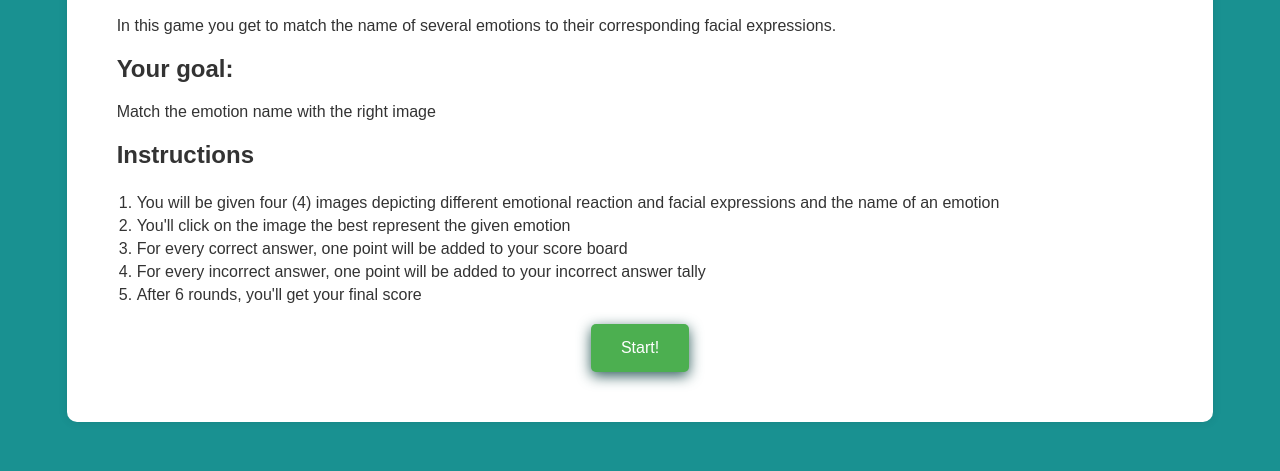
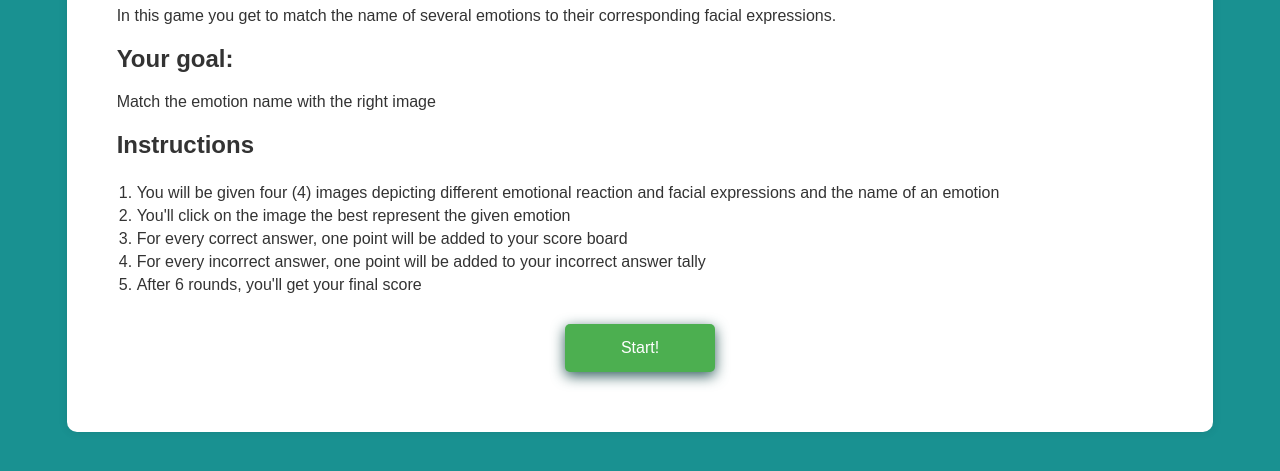
Before and after one commit to arthur-vilela/PP2-emotion-match, a plain HTML site: page index.html in a window 1280 px wide. Shown: the part 267-738 px from the top of the page. Drawn offline with Linux system fonts and the light colour scheme.

Commit message:
Adjust buttons' spacing spacing

```diff
--- a/assets/css/style.css
+++ b/assets/css/style.css
@@ -44,6 +44,8 @@ header h1 {
 
 button {
     background-color: #4CAF50;
+    margin: 10px;
+    width: 150px;
     color: white;
     border: none;
     padding: 15px 30px;
```
